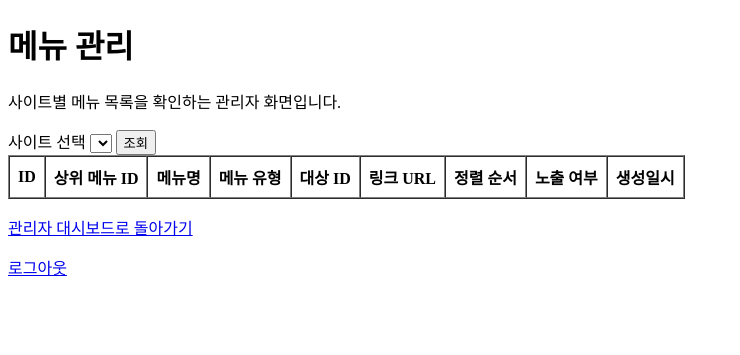
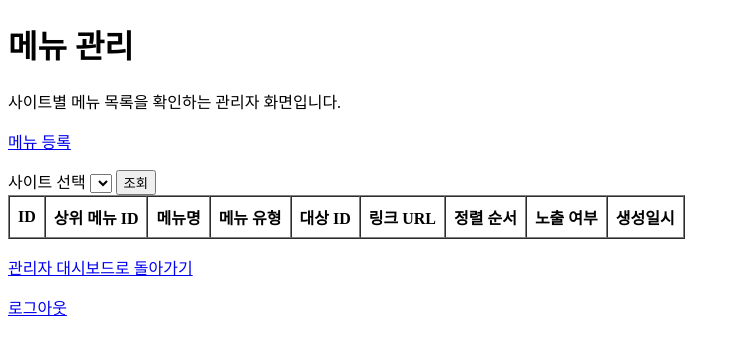
Before and after one commit to kimsixsue/university-cms-php, a PHP site: page / in a window 1280 px wide. Shown: the top 355 px of the page, without its empty margins (0-740 px from the left). Run offline with PHP 8.4, Linux system fonts and the light colour scheme; data that the repository does not hold is empty.

Commit message:
Add menu create link to index page

```diff
--- a/app/Views/admin/menus/index.php
+++ b/app/Views/admin/menus/index.php
@@ -9,6 +9,10 @@
 
     <p>
         사이트별 메뉴 목록을 확인하는 관리자 화면입니다.
+    </p>
+
+    <p>
+        <a href="/admin/menus/create">메뉴 등록</a>
     </p>
 
     <form method="get" action="/admin/menus">
```
